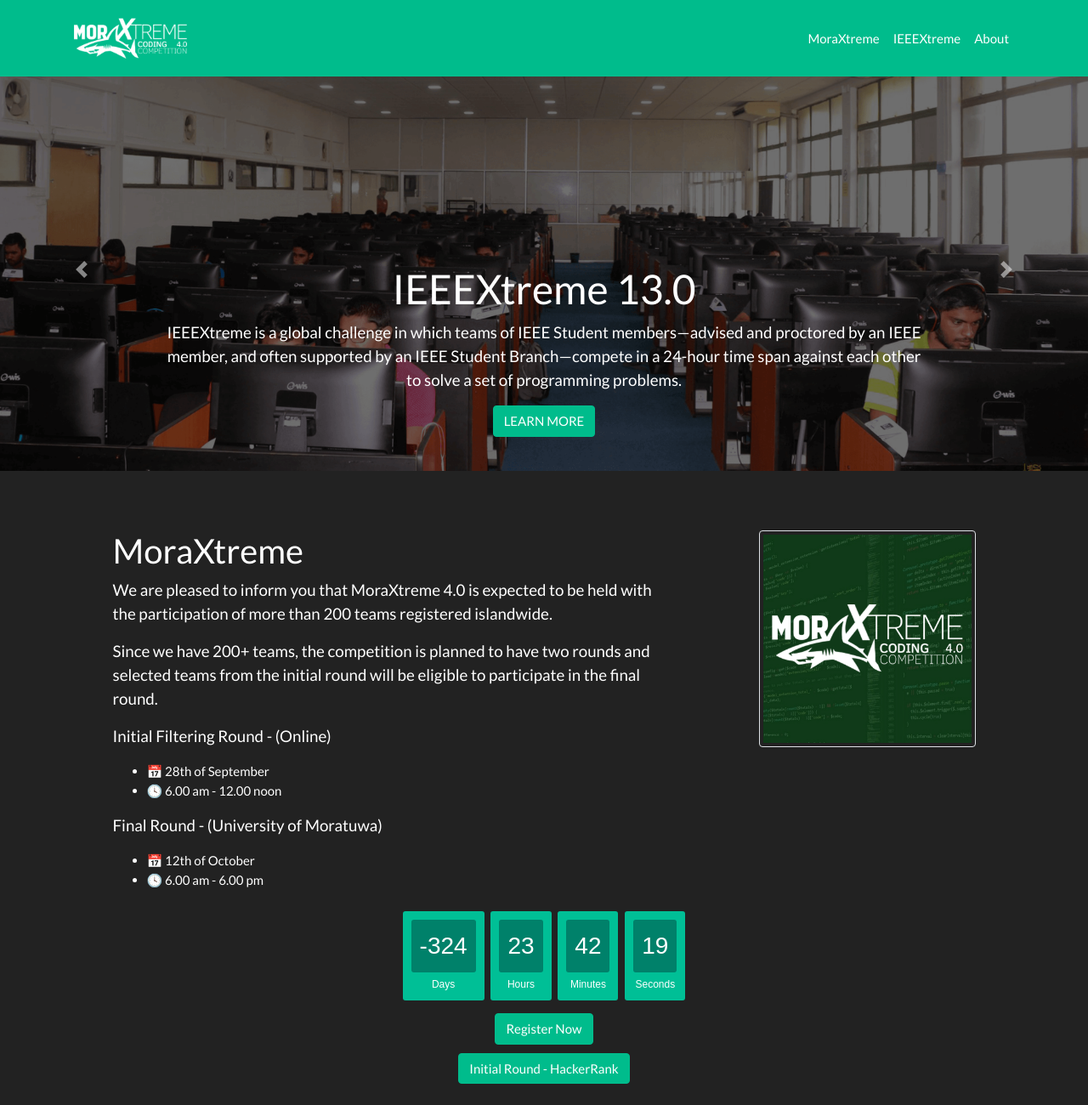
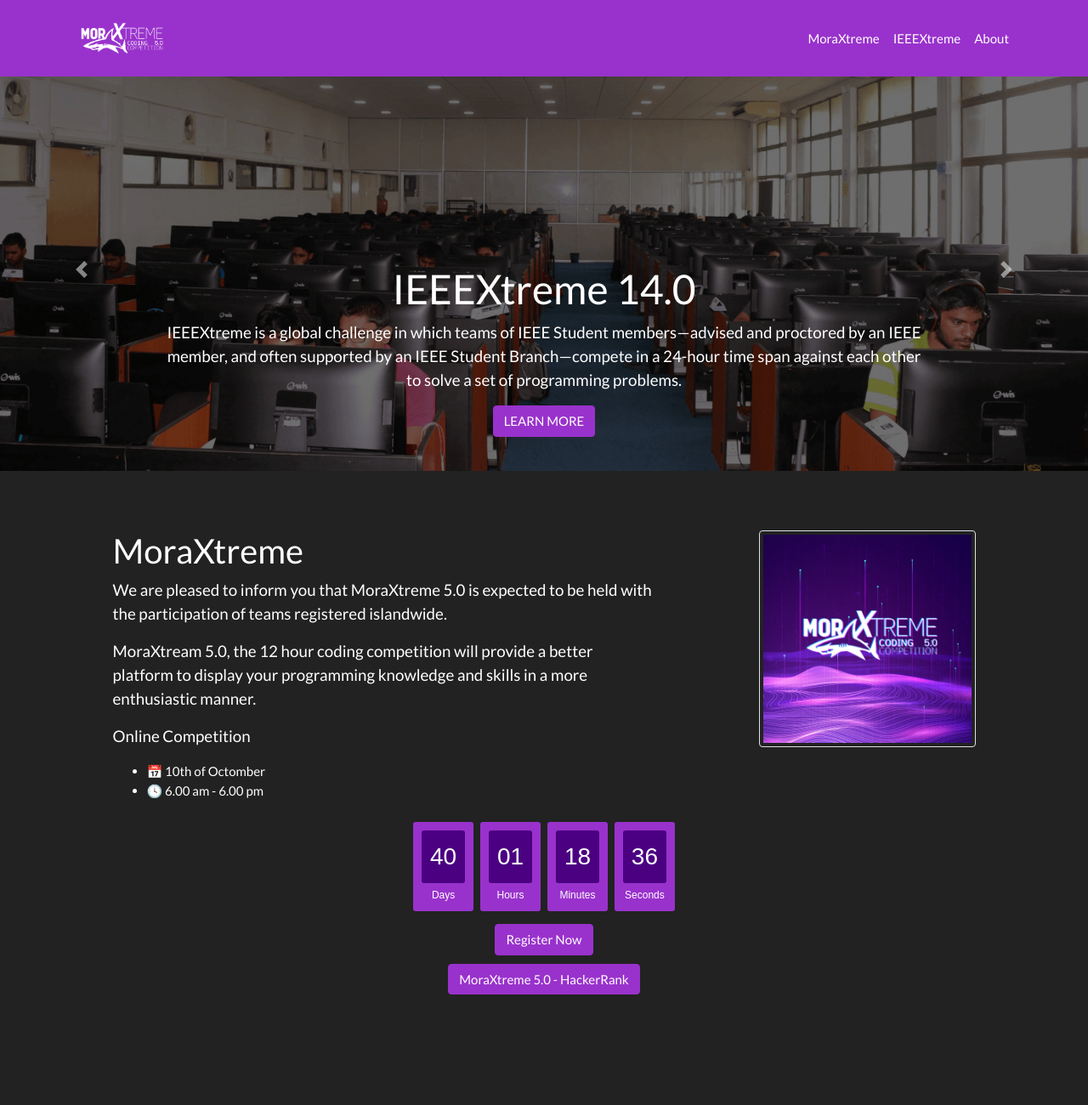
Before and after one commit to computersocietyuom/computersocietyuom.github.io, a website with bundled scripts: page index.html in a window 1280 px wide. Shown: the top 1300 px of the page at 85% size. Built offline with nearby package versions, Linux system fonts and the light colour scheme.

Commit message:
add 2020 competion details

```diff
--- a/css/countdown.css
+++ b/css/countdown.css
@@ -14,14 +14,14 @@
 #clockdiv > div{
 	padding: 10px;
 	border-radius: 3px;
-	background: #00BF96;
+	background: #9932CC;
 	display: inline-block;
 }
 
 #clockdiv div > span{
 	padding: 10px;
 	border-radius: 3px;
-	background: #00816A;
+	background: #4B0082;
 	display: inline-block;
 }
 
--- a/index.html
+++ b/index.html
@@ -8,7 +8,7 @@
   <meta name="description" content="">
   <meta name="author" content="">
 
-  <title>MoraXtreme 4.0 - IEEEXtreme University of Moratuwa </title>
+  <title>MoraXtreme 5.0 - IEEEXtreme University of Moratuwa </title>
 
   <!-- Bootstrap core CSS -->
   <link href="vendor/bootstrap/css/bootstrap.min.css" rel="stylesheet">
@@ -24,8 +24,8 @@
   <!-- Navigation -->
   <nav class="navbar navbar-expand-lg navbar-light bg-light fixed-top" id="mainNav">
     <div class="container">
-      <a class="navbar-brand js-scroll-trigger" href="#page-top"><img style="max-height: 3rem;" src="img/logo.png"
-          alt="MoraXtreme 4.0"></a>
+      <a class="navbar-brand js-scroll-trigger" href="#page-top"><img style="max-height: 3rem;" src="img/moraextreme-logo-white.png"
+          alt="MoraXtreme 5.0"></a>
       <button class="navbar-toggler" type="button" data-toggle="collapse" data-target="#navbarResponsive"
         aria-controls="navbarResponsive" aria-expanded="false" aria-label="Toggle navigation">
         <span class="navbar-toggler-icon"></span>
@@ -52,8 +52,8 @@
       <div class="carousel-item active">
         <img class="d-block w-100" src="img/moraxcover.png" alt="First slide">
         <div class="carousel-caption d-none d-md-block">
-          <h1>MoraXtreme 4.0</h1>
-          <p class="lead">MoraXtreme 4.0, the 12 hour coding competition will provide a better platform to display your
+          <h1>MoraXtreme 5.0</h1>
+          <p class="lead">MoraXtreme 5.0, the 12 hour coding competition will provide a better platform to display your
             programming knowledge and skills in a more enthusiastic manner.</p>
           <a class="btn btn-success" style="margin: 2px" href="#mora">LEARN MORE</a>
           <a class="btn btn-success" style="margin: 2px" href="https://forms.gle/4ihU8Gz2oPCAJSmv6">REGISTER NOW</a>
@@ -62,7 +62,7 @@
       <div class="carousel-item">
         <img class="d-block w-100" src="img/ieeexcover.png" alt="Second slide">
         <div class="carousel-caption d-none d-md-block">
-          <h1>IEEEXtreme 13.0</h1>
+          <h1>IEEEXtreme 14.0</h1>
           <p class="lead">IEEEXtreme is a global challenge in which teams of IEEE Student members—advised and proctored
             by an IEEE member, and often supported by an IEEE Student Branch—compete in a 24-hour time span against each
             other to solve a set of programming problems.</p>
@@ -70,7 +70,7 @@
         </div>
       </div>
       <div class="carousel-item">
-        <img class="d-block w-100" src="img/ieeecover.png" alt="Third slide">
+        <img class="d-block w-100" src="img/ieeextreamcover14.jpg" alt="Third slide">
       </div>
     </div>
     <a class="carousel-control-prev" href="#carouselExampleIndicators" role="button" data-slide="prev">
@@ -90,23 +90,27 @@
       <div class="row">
         <div class="col-lg-7 mx-auto">
           <h2>MoraXtreme</h2>
-          <p class="lead">We are pleased to inform you that MoraXtreme 4.0 is expected to be held with the participation
-            of more than 200 teams registered islandwide.</p>
-          <p class="lead">Since we have 200+ teams, the competition is planned to have two rounds and selected teams
-            from the initial round will be eligible to participate in the final round.</p>
-          <p class="lead">Initial Filtering Round - (Online)</p>
+          <p class="lead">We are pleased to inform you that MoraXtreme 5.0 is expected to be held with the participation
+            of teams registered islandwide.</p>
+            <p class="lead">
+              MoraXtream 5.0, the 12 hour coding competition will provide a better platform to display your programming
+              knowledge and skills in a more enthusiastic manner.
+            </p>
+          <!-- <p class="lead">Since we have 200+ teams, the competition is planned to have two rounds and selected teams
+            from the initial round will be eligible to participate in the final round.</p> -->
+          <p class="lead">Online Competition</p>
           <ul>
-            <li>&#x1f4c5; 28th of September</li>
-            <li>&#x1F553; 6.00 am - 12.00 noon</li>
+            <li>&#x1f4c5; 10th of Octomber</li>
+            <li>&#x1F553; 6.00 am - 6.00 pm</li>
           </ul>
-          <p class="lead"> Final Round - (University of Moratuwa)</p>
+          <!-- <p class="lead"> Final Round - (University of Moratuwa)</p>
           <ul>
             <li>&#x1f4c5; 12th of October</li>
             <li>&#x1F553; 6.00 am - 6.00 pm</li>
-          </ul>
+          </ul> -->
         </div>
         <div class="col-lg-3 mx-auto">
-          <img src="img/moraxlogo.png" class="img-thumbnail" alt="MoraXtreme Logo">
+          <img src="img/moraxlogo5.jpg" class="img-thumbnail" alt="MoraXtreme Logo">
         </div>
       </div>
       <div class="row">
@@ -129,9 +133,9 @@
               <div class="smalltext">Seconds</div>
             </div>
           </div>
-          <a class="btn btn-success" style="margin: 5px" href="https://forms.gle/4ihU8Gz2oPCAJSmv6">Register Now</a><br>
+          <a class="btn btn-success" style="margin: 5px" href="https://forms.gle/MWj28aBvKHRBnyRx9">Register Now</a><br>
           <a class="btn btn-success" style="margin: 5px"
-            href="https://www.hackerrank.com/moraxtreme-4-0-initial-round">Initial Round - HackerRank</a>
+            href="https://www.hackerrank.com/moraxtreme-5-0">MoraXtreme 5.0 - HackerRank</a>
         </div>
       </div>
     </div>
@@ -151,10 +155,10 @@
             other to solve a set of programming problems.</p>
           <ul>
             <li>&#x1F4CC; University of Moratuwa</li>
-            <li>&#x1f4c5; 5.30 am 19th of October - 5.30 am 20th of October</li>
+            <li>&#x1f4c5; 5.30 am 24th of October - 5.30 am 25th of October</li>
           </ul>
           <div class="container" style="text-align: center">
-            <a class="btn btn-success" style="margin: 5px" href="https://forms.gle/RXxDZfS2kyRuVVmZ9">IEEEXtreme Register at UOM</a>
+            <a class="btn btn-success" style="margin: 5px" href="https://forms.gle/YeNM5kWxzUnPWMuP9">IEEEXtreme Register at UOM</a>
           </div><br>
           <p class="lead">You can now register your team in the IEEEXtreme website linked below</p>
           <div class="container" style="text-align: center">
@@ -206,7 +210,7 @@
   <!-- Footer -->
   <footer class="py-5 bg-dark">
     <div class="container">
-      <p class="m-0 text-center text-white">Copyright &copy; IEEE Student Branch of University of Moratuwa 2019</p>
+      <p class="m-0 text-center text-white">Copyright &copy; IEEE Computer Society of University of Moratuwa 2020</p>
     </div>
     <!-- /.container -->
   </footer>
--- a/js/countdown.js
+++ b/js/countdown.js
@@ -37,5 +37,5 @@
   var timeinterval = setInterval(updateClock, 1000);
 }
 
-var deadline = new Date(Date.parse(new Date(2019,9,12,6)));
+var deadline = new Date(Date.parse(new Date(2020,9,10,6)));
 initializeClock('clockdiv', deadline);
```
Also changed, not shown: img/Moraexteme.png (added), img/ieeextreamcover14.jpg (added), img/moraextreme-logo-white.png (added), img/moraxlogo5.jpg (added), vendor/bootstrap/css/bootstrap.min.css.
